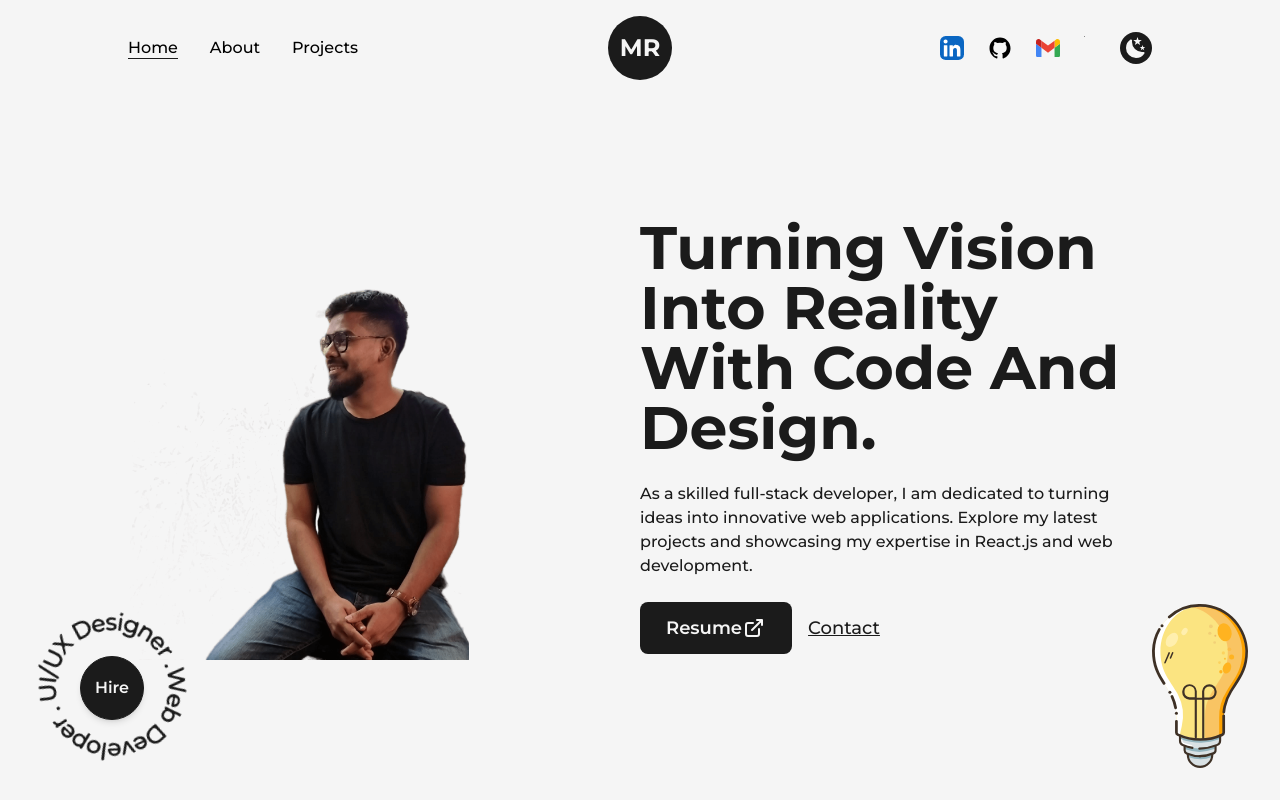
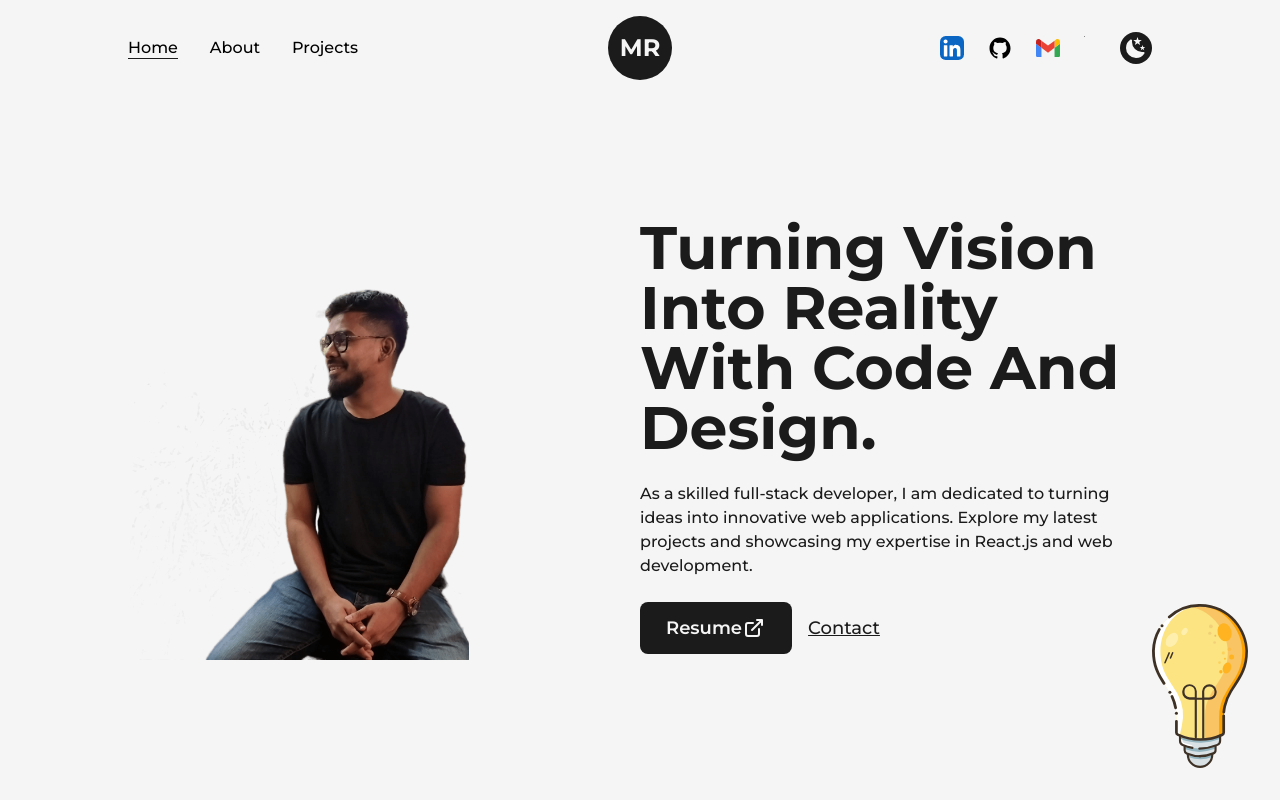
Before and after one commit to IspahanRahman/next_portfolio, a Next.js app: page / in a window 1280 px wide. Shown: the top 800 px of the page. Built offline with nearby package versions, Linux system fonts and the light colour scheme.

Commit message:
svg and HireMe component updated

```diff
--- a/package.json
+++ b/package.json
@@ -13,7 +13,7 @@
     "eslint": "^8.45.0",
     "eslint-config-next": "^13.4.12",
     "framer-motion": "^10.15.0",
-    "next": "13.4.12",
+    "next": "^13.5.6",
     "postcss": "8.4.27",
     "react": "18.2.0",
     "react-dom": "18.2.0",
--- a/src/components/HireMe.js
+++ b/src/components/HireMe.js
@@ -20,7 +20,7 @@ const HireMe = () => {
       sm:right-0
   '>
     <div className='w-48 h-auto flex items-center justify-center relative md:w-24 xs:w-20'>
-      <CircularText className={"fill-dark animate-spin-slow dark:fill-light"}/>
+      {/* <CircularText className={"fill-dark animate-spin-slow dark:fill-light"}/> */}
       <Link href="mailto:ispahanrahman133@gmail.com" className='flex items-center justify-center absolute left-1/2 top-1/2 -translate-x-1/2 -translate-y-1/2 bg-dark text-light shadow-md border border-solid border-dark w-16 h-16 rounded-full font-semibold hover:bg-light hover:text-dark transition ease delay-150 dark:bg-light dark:text-dark hover:dark:bg-dark hover:dark:text-light hover:dark:border-light md:w-12 md:h-12 xs:w-10 xs:h-10 md:text-[10px]'>Hire</Link>
     </div>
   </div>
--- a/src/components/Icon.js
+++ b/src/components/Icon.js
@@ -470,7 +470,7 @@ export const GmailIcon = ({ className, ...rest}) =>(
     viewBox="0 0 512 512"
     {...rest}
     className={`w-full h-auto ${className}`}
-    ><g fill="none" fill-rule="evenodd"><g fill-rule="nonzero"><path d="M34.91 448.818h81.454V251L0 163.727V413.91c0 19.287 15.622 34.91 34.91 34.91z" fill="#4285f4"/><path d="M395.636 448.818h81.455c19.287 0 34.909-15.622 34.909-34.909V163.727L395.636 251z" fill="#34a853"/><path d="M395.636 99.727V251L512 163.727v-46.545c0-43.142-49.25-67.782-83.782-41.891z" fill="#fbbc04"/></g><path d="M116.364 251V99.727L256 204.455 395.636 99.727V251L256 355.727z" fill="#ea4335"/><path d="M0 117.182v46.545L116.364 251V99.727L83.782 75.291C49.25 49.4 0 74.04 0 117.18z" fill="#c5221f" fill-rule="nonzero"/></g></svg>
+    ><g fill="none" fillRule="evenodd"><g fillRule="nonzero"><path d="M34.91 448.818h81.454V251L0 163.727V413.91c0 19.287 15.622 34.91 34.91 34.91z" fill="#4285f4"/><path d="M395.636 448.818h81.455c19.287 0 34.909-15.622 34.909-34.909V163.727L395.636 251z" fill="#34a853"/><path d="M395.636 99.727V251L512 163.727v-46.545c0-43.142-49.25-67.782-83.782-41.891z" fill="#fbbc04"/></g><path d="M116.364 251V99.727L256 204.455 395.636 99.727V251L256 355.727z" fill="#ea4335"/><path d="M0 117.182v46.545L116.364 251V99.727L83.782 75.291C49.25 49.4 0 74.04 0 117.18z" fill="#c5221f" fillRule="nonzero"/></g></svg>
 )
 
 
```
Also changed, not shown: public/images/svgs/gmail.svg, 1 other file (tests, documents, lock files or other folders).
